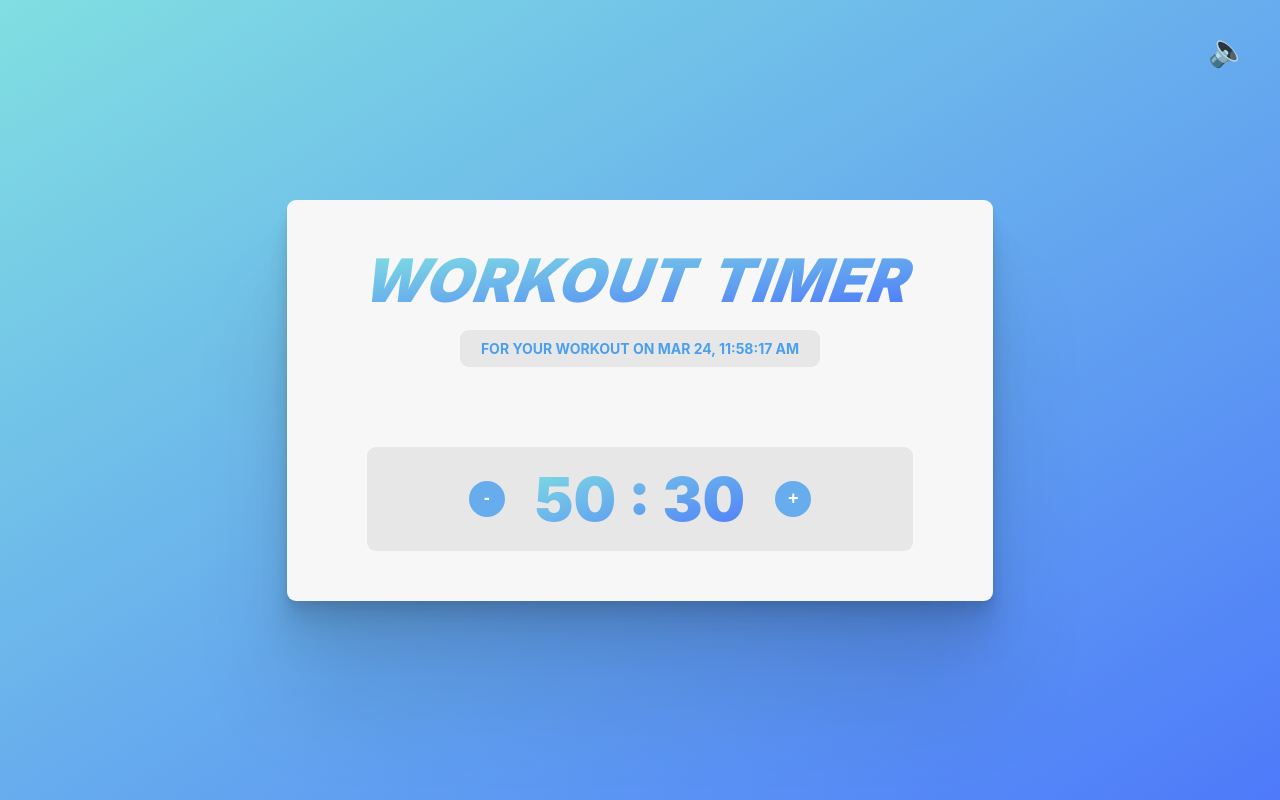
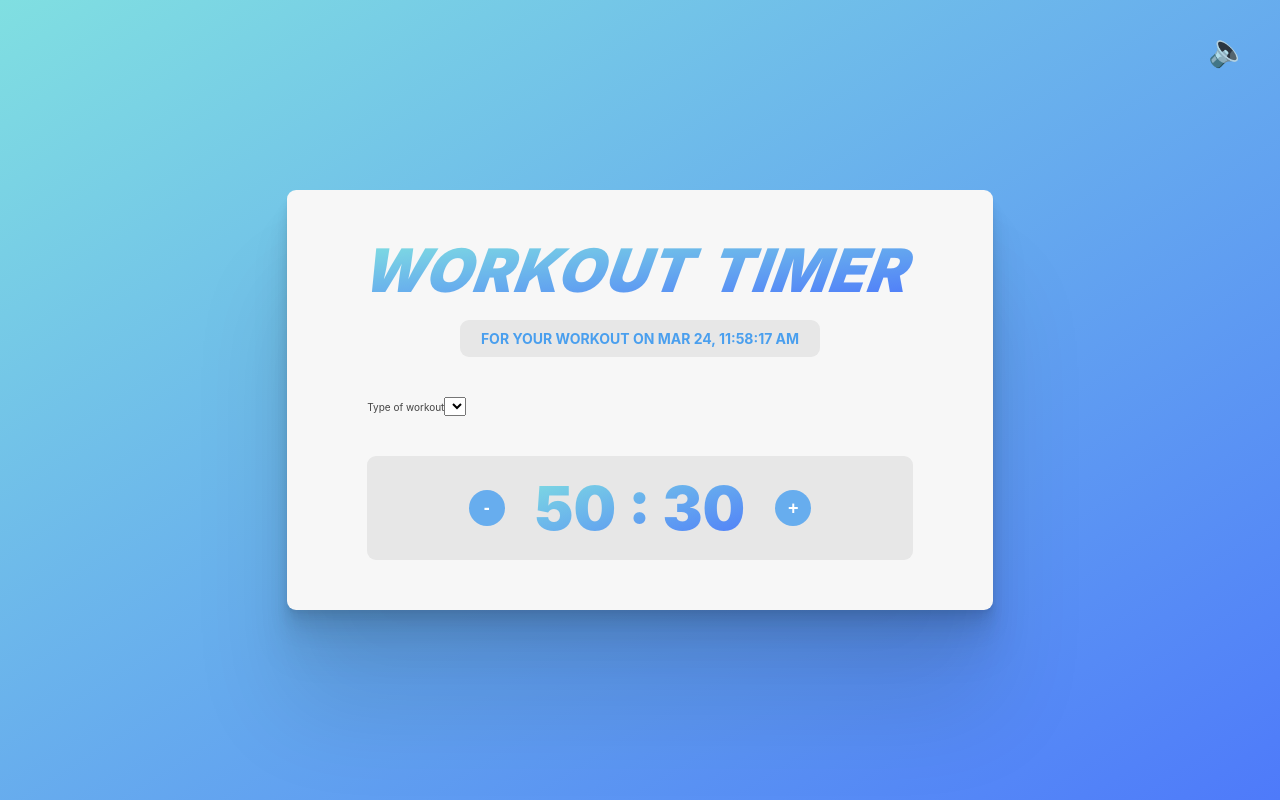
Before and after one commit to njahi/Workout-Timer, a React (Vite) app: page / in a window 1280 px wide. Built offline with nearby package versions, Linux system fonts and the light colour scheme.

Commit message:
added some tags in our calculator component return block

```diff
--- a/src/components/Calculator.jsx
+++ b/src/components/Calculator.jsx
@@ -23,7 +23,12 @@ function Calculator({ workouts }) {
   }
   return (
     <>
-      <form></form>
+      <form>
+        <div>
+          <label>Type of workout</label>
+          <select></select>
+        </div>
+      </form>
       <section>
         <button onClick={handleDecr}>-</button>
         <p>
```
